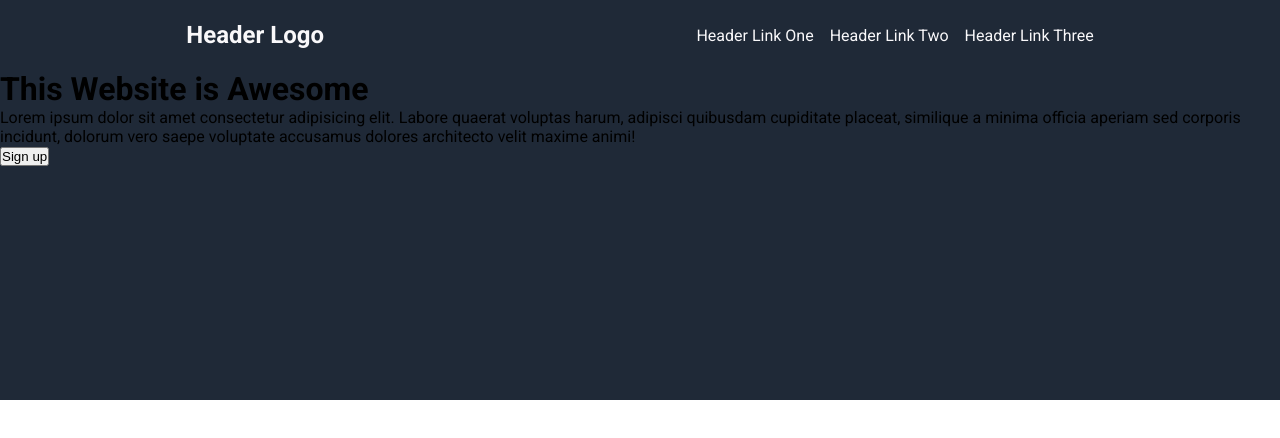
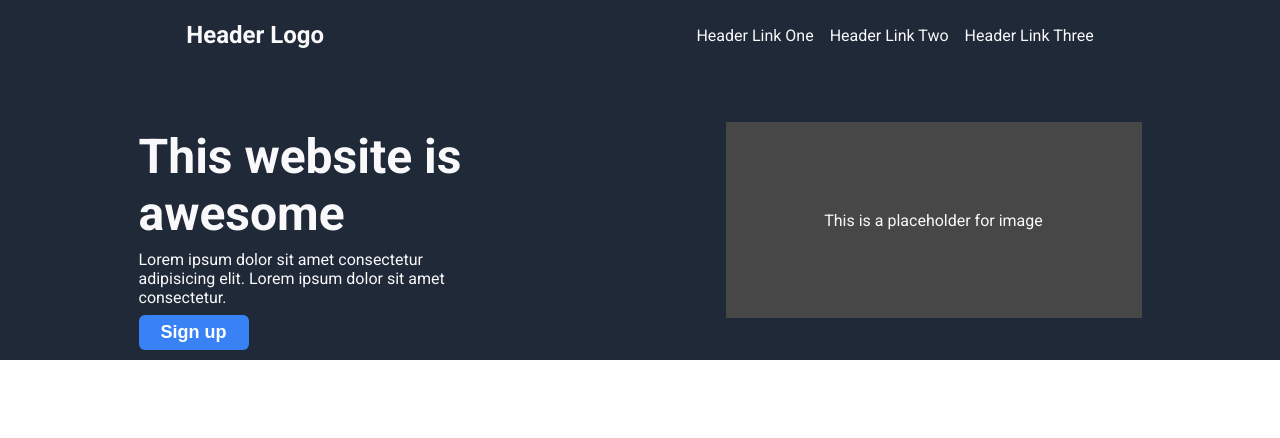
Before and after one commit to prathameshrp/Landing-Page, a plain HTML site: page index.html in a window 1280 px wide. Drawn offline with Linux system fonts and the light colour scheme.

Commit message:
add secondary title box
main title and placeholder image

```diff
--- a/index.html
+++ b/index.html
@@ -25,13 +25,13 @@
 
     <div class="secondary-container">
         <div class="big-header-content">
-            <h1>This Website is Awesome</h1>
-            <p>Lorem ipsum dolor sit amet consectetur adipisicing elit. Labore quaerat voluptas harum, adipisci quibusdam cupiditate placeat, similique a minima officia aperiam sed corporis incidunt, dolorum vero saepe voluptate accusamus dolores architecto velit maxime animi!</p>
+            <h1>This website is awesome</h1>
+            <p>Lorem ipsum dolor sit amet consectetur adipisicing elit. Lorem ipsum dolor sit amet consectetur.</p>
             <button>Sign up</button>
         </div>
 
         <div class="img-placeholder">
-
+            This is a placeholder for image
         </div>
     </div>
     </div>
--- a/style.css
+++ b/style.css
@@ -7,6 +7,8 @@
 body
 {
     font-family: Roboto;
+    display: flex;
+    flex-direction: column;
 
 }
 .header
@@ -33,6 +35,53 @@ body
 }
 .top-container
 {
-    height: 50vh;
+    height: 45vh;
     background-color: #1f2937;
 }
+
+.img-placeholder
+{
+    width: 340px;
+    height: 120px;
+    display: flex;
+    justify-content: center;
+    align-items: center;
+    color: #F9F8FA;
+    background-color: #474747;
+    padding: 38px;
+}
+.big-header-content
+{
+    width: 350px;
+    display: flex;
+    flex-direction: column;
+    gap: 8px;
+    color: #F9F8FA;
+    margin-top: 38px;
+}
+button
+{
+    /* flex-grow: 0; */
+    width: 110px;
+    height: 35px;
+    border-radius: 6px;
+    padding: 7px 12px;
+    background-color: #3882f6;
+    color: white;
+    font-weight: 600;
+    border: none;
+    font-size: 18px;
+
+}
+h1
+{
+    font-size: 48px;
+}
+.secondary-container
+{
+    display: flex;
+    justify-content: space-around;
+    align-items: center;
+    margin: 20px;
+    flex-wrap: wrap;
+}
```
